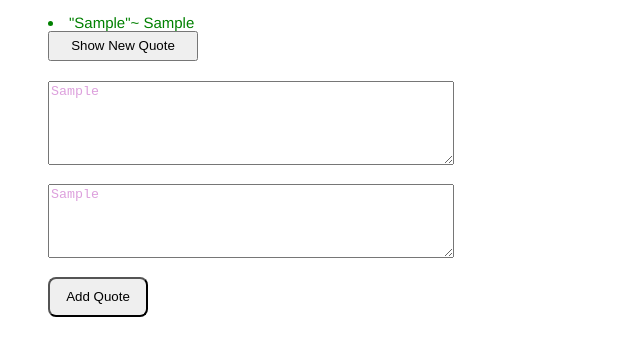
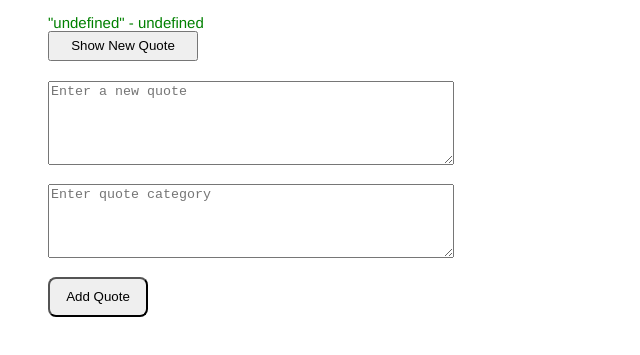
Before and after one commit to Sozi-source/alx_fe_javascript, a plain HTML site: page dom-manipulation/index.html in a window 1280 px wide. Both pictures are taken after typing "Sample", "Sample" into the empty fields and a click on the button "Add Quote". Shown: the part 97-452 px from the top of the page, without its empty margins (0-640 px from the left). Drawn offline with Linux system fonts and the light colour scheme.

Commit message:
show random quotes

```diff
--- a/dom-manipulation/script.js
+++ b/dom-manipulation/script.js
@@ -1,6 +1,6 @@
 document.addEventListener("DOMContentLoaded", function(){
 
-
+// Quotes Array
 const quotes = [
     { text: "The only way to do great work is to love what you do.", category: "Motivation" },
     { text: "Success is not final, failure is not fatal: it is the courage to continue that counts.", category: "Success" },
@@ -13,19 +13,25 @@ const quotes = [
     { text: "The purpose of our lives is to be happy.", category: "Life" },
     { text: "Don't watch the clock; do what it does. Keep going.", category: "Hard Work" }
 ];
+// Function to Show a Random Quote
+function showRandomQuote (){
+const displayRandomQuotes = document.getElementById("quoteDisplay")
 
-function showRandomQuote (){
+const randomIndex = Math.floor(Math.random()* quotes.length)
+const randomQuotes = quotes[randomIndex];
 
+
+    // Update the quote display
+
+    displayRandomQuotes.innerHTML = `"${randomQuotes.text}" - ${randomQuotes.category} `
 }
-const randomIndex = Math.floor(Math.random()* quotes.length)
-console.log(quotes[randomIndex])
-
 
 
 const newQuoteText = document.getElementById("newQuoteText")
 const newQuoteCategory = document.getElementById ("newQuoteCategory")
 const addQuote = document.getElementById("addQuote")
 const quoteDisplay = document.getElementById ("quoteDisplay")
+const newQuotes = document.getElementById ("newQuote")
 
 
 // add new quotes
@@ -39,12 +45,23 @@ if (newQuote !== "" && newCategory !==""){
     quoteDisplay.appendChild(newWElement)
 
 
+    // add quotes to the array
+
+    quotes.push(newWElement)
+
+    newQuoteText.value = "";
+    newQuoteCategory.value = "";
+
+    alert("Quote added successfully")
+
+
 }
 else {
     alert("please fill in the right content")
 }
-
+// Event Listeners
 }
 addQuote.addEventListener("click", addNewQuotes)
+addQuote.addEventListener("click", showRandomQuote)
 
 })
--- a/dom-manipulation/styles.css
+++ b/dom-manipulation/styles.css
@@ -19,7 +19,7 @@ h1 {
 width: 400px;
 min-height: 20px;
 padding-bottom: 50px;
-color: plum;
+
 }
 
 #newQuoteCategory {
@@ -27,7 +27,7 @@ width: 400px;
 height: 20px;
 padding-bottom: 50px;
 margin-top: 15px;
-color: plum;
+
 }
 
 #addQuote {
```
